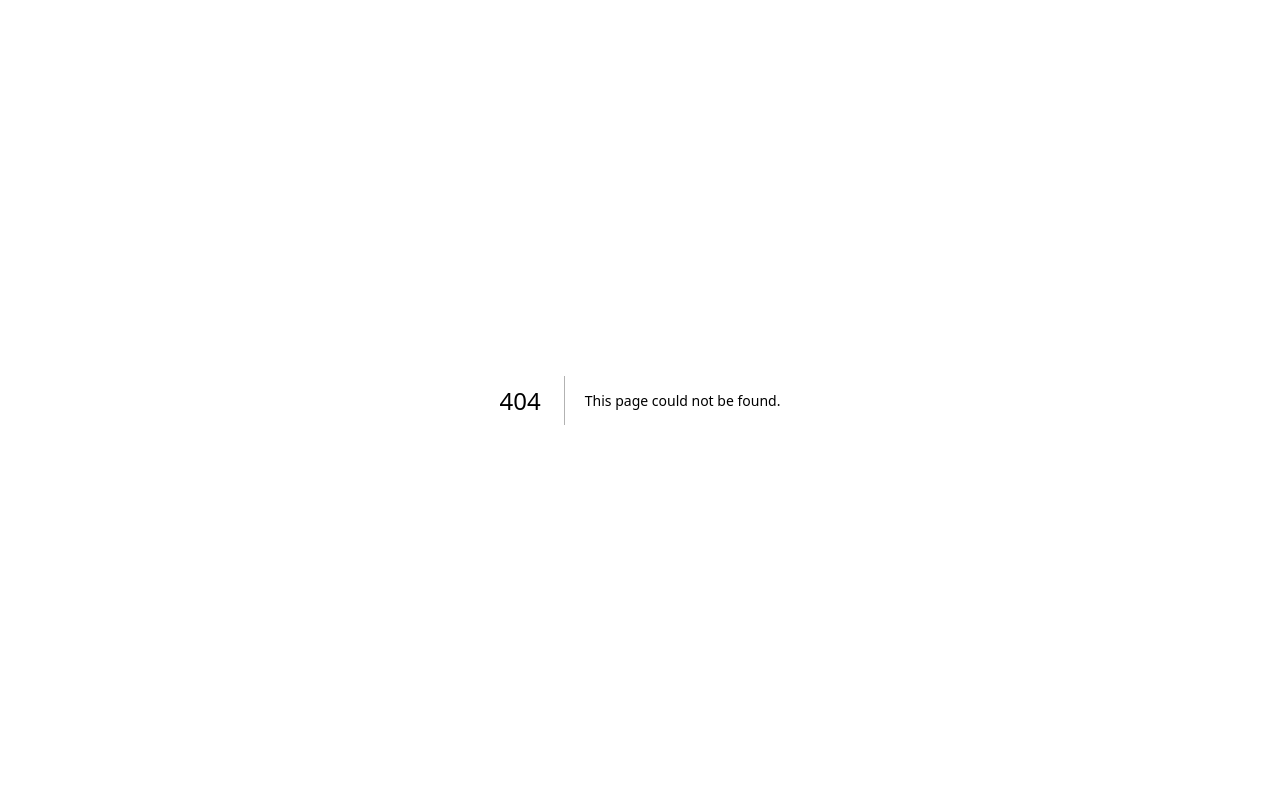
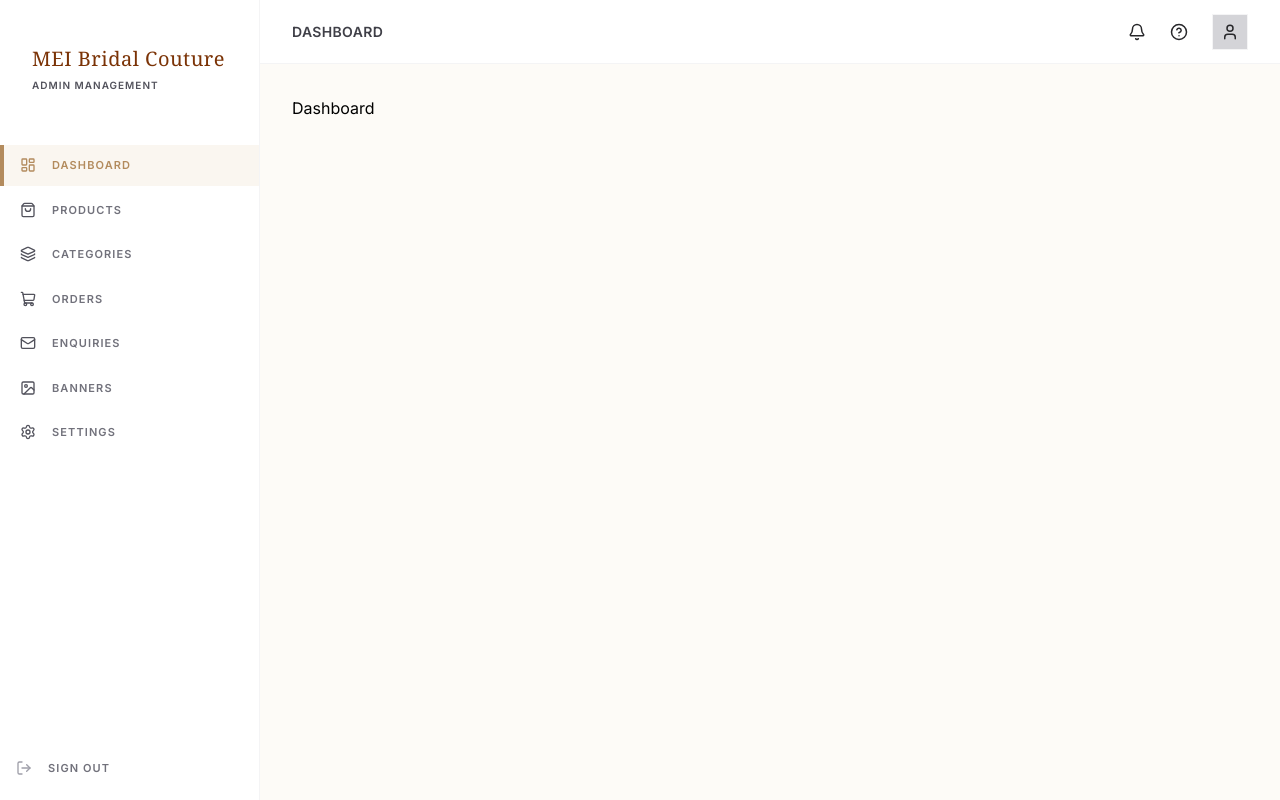
Before and after one commit to wnr-group/mei-admin, a Next.js app: page /dashboard in a window 1280 px wide. Before the commit this address had no page. Built offline with nearby package versions, Linux system fonts and the light colour scheme.

Commit message:
Sidebar and TopBar complete

```diff
--- /dev/null
+++ b/app/(app)/dashboard/page.tsx
@@ -0,0 +1,9 @@
+import React from 'react'
+
+const Dashboard = () => {
+  return (
+    <div>Dashboard</div>
+  )
+}
+
+export default Dashboard
--- /dev/null
+++ b/app/(app)/layout.tsx
@@ -0,0 +1,39 @@
+// app/(app)/layout.tsx
+import React from 'react';
+import Sidebar from '@/components/layout/Sidebar';
+import Topbar from '@/components/layout/TopBar';
+
+
+export default function AppLayout({
+  children,
+}: {
+  children: React.ReactNode;
+}) {
+  return (
+    <div className="min-h-screen bg-[#FDFBF7]">
+      {/* 1. The Persistent Sidebar */}
+      <Sidebar />
+
+      {/* 2. Main Content Wrapper */}
+      {/* pl-[260px] pushes the page content right, matching the sidebar width */}
+      <div className="pl-[260px] flex flex-col min-h-screen">
+
+        {/* Optional: Add your shared admin Topbar here if you need one */}
+        {/* <header className="h-16 bg-white border-b border-zinc-100 flex items-center px-8"> */}
+        {/*   Topbar content */}
+        {/* </header> */}
+
+        <Topbar />
+
+
+
+        {/* 3. Dynamic Sub-Page Content */}
+        {/* Clicking 'Dashboard' or 'Products' swaps the content here smoothly */}
+        <main className="flex-1 p-8">
+          {children}
+        </main>
+
+      </div>
+    </div>
+  );
+}
--- /dev/null
+++ b/app/(app)/products/page.tsx
@@ -0,0 +1,9 @@
+import React from 'react'
+
+const Products = () => {
+  return (
+    <div>Products</div>
+  )
+}
+
+export default Products
--- /dev/null
+++ b/components/layout/Sidebar.tsx
@@ -0,0 +1,84 @@
+'use client';
+
+import Link from 'next/link';
+import { usePathname } from 'next/navigation';
+import {
+  LayoutDashboard,
+  ShoppingBag,
+  Layers,
+  ShoppingCart,
+  Mail,
+  Image as ImageIcon,
+  Settings,
+  LogOut
+} from 'lucide-react';
+
+// Navigation items
+const navItems = [
+  { href: '/dashboard', label: 'DASHBOARD', icon: LayoutDashboard },
+  { href: '/products', label: 'PRODUCTS', icon: ShoppingBag },
+  { href: '/categories', label: 'CATEGORIES', icon: Layers },
+  { href: '/orders', label: 'ORDERS', icon: ShoppingCart },
+  { href: '/enquiries', label: 'ENQUIRIES', icon: Mail },
+  { href: '/banners', label: 'BANNERS', icon: ImageIcon },
+  { href: '/settings', label: 'SETTINGS', icon: Settings },
+];
+
+export default function Sidebar() {
+  const pathname = usePathname();
+
+  return (
+    <aside className="fixed inset-y-0 left-0 w-[260px] bg-white border-r border-zinc-100 flex flex-col justify-between py-3 z-50">
+
+      {/* Top Section: Branding & Navigation */}
+      <div className="flex flex-col gap-5">
+
+        {/* Brand Header */}
+        <div className='p-8'>
+          <h1 className="text-[20px] font-serif tracking-wide text-amber-900 font-medium">
+            MEI Bridal Couture
+          </h1>
+          <p className="text-[10px] tracking-widest text-zinc-600 font-bold mt-1">
+            ADMIN MANAGEMENT
+          </p>
+        </div>
+
+        {/* Navigation Links */}
+        <nav className="flex flex-col gap-1 pl-1">
+          {navItems.map((item) => {
+            const Icon = item.icon;
+            // State Management: Checks if the current URL matches this item's path
+            const isActive = pathname === item.href || (item.href !== '/dashboard' && pathname.startsWith(item.href));
+
+            return (
+              <Link
+                key={item.href}
+                href={item.href}
+                className={`flex items-center gap-4 px-4 py-3 text-[11px] font-bold tracking-widest transition-all duration-150 ${
+                  isActive
+                    ? 'bg-[#FAF6F0] text-[#B38B5D] border-l-4 border-[#B38B5D] -ml-[4px]'
+                    : 'text-zinc-500 hover:text-zinc-600 hover:bg-zinc-50'
+                }`}
+              >
+                <Icon className={`w-4 h-4 ${isActive ? 'text-[#B38B5D]' : 'text-zinc-600'}`} />
+                <span>{item.label}</span>
+              </Link>
+            );
+          })}
+        </nav>
+      </div>
+
+      {/* Bottom Section: Sign Out */}
+      <div>
+        <button
+          onClick={() => console.log('Signing out...')}
+          className="flex items-center gap-4 px-4 py-3 text-[11px] font-bold tracking-widest text-zinc-500 hover:text-red-600 transition-colors w-full"
+        >
+          <LogOut className="w-4 h-4 text-zinc-400 hover:text-red-600" />
+          <span>SIGN OUT</span>
+        </button>
+      </div>
+
+    </aside>
+  );
+}
--- /dev/null
+++ b/components/layout/TopBar.tsx
@@ -0,0 +1,51 @@
+'use client';
+
+import { usePathname } from 'next/navigation';
+import { Bell, HelpCircle, User } from 'lucide-react';
+
+export default function Topbar() {
+  const pathname = usePathname();
+
+  // Helper function to extract and format the page title from the URL string
+  const getPageTitle = () => {
+    if (!pathname) return 'Dashboard';
+
+    // Splits the path (e.g. "/products" or "/products/add") and grabs the primary folder
+    const segment = pathname.split('/')[1];
+    if (!segment) return 'Dashboard';
+
+    // Capitalizes the segment name (e.g., "products" -> "Products")
+    return segment.charAt(0).toUpperCase() + segment.slice(1);
+  };
+
+  return (
+    <header className="h-16 bg-white border-b border-zinc-100 flex items-center justify-between px-8 sticky top-0 z-40">
+
+      {/* Left side: Dynamic Page Title */}
+      <h2 className="text-[14px] font-bold tracking-wide text-zinc-700 uppercase">
+        {getPageTitle()}
+      </h2>
+
+      {/* Right side: Action Icon Items matching screenshot exactly */}
+      <div className="flex items-center gap-6 text-zinc-400">
+
+        {/* 1. Notification Bell */}
+        <button className="hover:text-zinc-900 transition-colors">
+          <Bell className="w-[18px] h-[18px] stroke-[2] text-zinc-800" />
+        </button>
+
+        {/* 2. Help Support Information */}
+        <button className="hover:text-zinc-900 transition-colors">
+          <HelpCircle className="w-[18px] h-[18px] stroke-[2] text-zinc-800" />
+        </button>
+
+        {/* 3. Account User Box Container (Samplified from image_4c8683.png) */}
+        <button className="p-2 bg-zinc-300 border border-zinc-100 hover:bg-zinc-600 transition-colors">
+          <User className="w-[18px] h-[18px] stroke-[2] text-zinc-800" />
+        </button>
+
+      </div>
+
+    </header>
+  );
+}
--- a/package.json
+++ b/package.json
@@ -9,6 +9,7 @@
     "lint": "eslint"
   },
   "dependencies": {
+    "lucide-react": "^1.17.0",
     "next": "16.2.6",
     "react": "19.2.4",
     "react-dom": "19.2.4"
```
Also changed, not shown: 1 other file (tests, documents, lock files or other folders).
